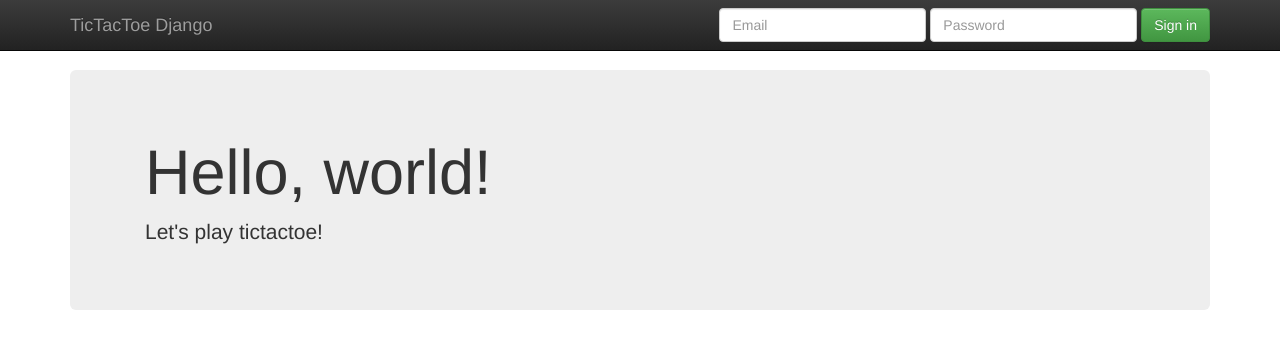
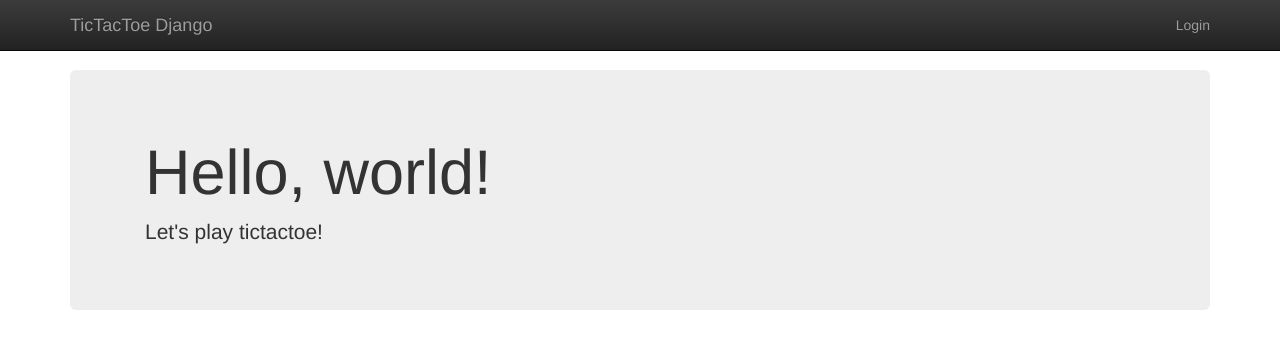
Before and after one commit to mariamiah/Tic-Tac-Toe-Django, a Django app: page / in a window 1280 px wide. Shown: the top 349 px of the page. Run offline with Django 3.2, Linux system fonts and the light colour scheme; some libraries are stand-ins or nearby versions.

Commit message:
ft(login): add login page - add login feature -add logout feature
[Delivers #167724866]

```diff
--- a/tictactoe/player/urls.py
+++ b/tictactoe/player/urls.py
@@ -1,6 +1,9 @@
 from django.urls import path
+from django.contrib.auth.views import LoginView, LogoutView
 from .views import home
 
 urlpatterns = [
-    path('home', home),
+    path('home', home, name ="player_home"),
+    path('login',LoginView.as_view(template_name="player/login_form.html"), name="player_login"),
+    path('logout', LogoutView.as_view(template_name=""), name="player_logout"),
 ]
--- a/tictactoe/player/views.py
+++ b/tictactoe/player/views.py
@@ -1,7 +1,9 @@
 from django.shortcuts import render
 from gameplay.models import Game
+from django.contrib.auth.decorators import login_required
 
 # Create your views here.
+@login_required
 def home(request):
     my_games = Game.objects.games_for_user(request.user)
     active_games = my_games.active()
--- a/tictactoe/templates/base.html
+++ b/tictactoe/templates/base.html
@@ -24,25 +24,15 @@
     <nav class="navbar navbar-inverse navbar-fixed-top" role="navigation">
       <div class="container">
         <div class="navbar-header">
-          <button type="button" class="navbar-toggle collapsed" data-toggle="collapse" data-target="#navbar" aria-expanded="false" aria-controls="navbar">
-            <span class="sr-only">Toggle navigation</span>
-            <span class="icon-bar"></span>
-            <span class="icon-bar"></span>
-            <span class="icon-bar"></span>
-          </button>
           <a class="navbar-brand" href="/">TicTacToe Django</a>
         </div>
-        <div id="navbar" class="navbar-collapse collapse">
-          <form class="navbar-form navbar-right" role="form">
-            <div class="form-group">
-              <input type="text" placeholder="Email" class="form-control">
-            </div>
-            <div class="form-group">
-              <input type="password" placeholder="Password" class="form-control">
-            </div>
-            <button type="submit" class="btn btn-success">Sign in</button>
-          </form>
-        </div><!--/.navbar-collapse -->
+       <ul class="nav navbar-nav navbar-right">
+         {% if user.is_authenticated %}
+            <li><a href="{% url 'player_logout' %}">Logout</a></li>
+          {% else %}
+          <li><a href="{% url 'player_login' %}">Login</a></li>
+          {% endif %}
+       </ul>
       </div>
     </nav>
     <div class="container">
--- a/tictactoe/tictactoe/settings.py
+++ b/tictactoe/tictactoe/settings.py
@@ -120,3 +120,6 @@ STATIC_URL = '/static/'
 STATICFILES_DIRS = [
     os.path.join(BASE_DIR, "static")
 ]
+LOGIN_REDIRECT_URL="player_home"
+LOGOUT_REDIRECT_URL="tictactoe_welcome"
+LOGIN_URL="player_login"
--- a/tictactoe/tictactoe/urls.py
+++ b/tictactoe/tictactoe/urls.py
@@ -18,7 +18,7 @@ from django.urls import path, include
 from .views import welcome
 
 urlpatterns = [
-    path('', welcome),
+    path('', welcome, name="tictactoe_welcome"),
     path('admin/', admin.site.urls),
     path('player/', include('player.urls')),
 ]
--- a/tictactoe/tictactoe/views.py
+++ b/tictactoe/tictactoe/views.py
@@ -1,4 +1,6 @@
-from django.shortcuts import render
+from django.shortcuts import render, redirect
 
 def welcome(request):
+    if request.user.is_authenticated:
+        return redirect('player_home')
     return render(request, 'tictactoe/welcome.html')
```
Also changed, not shown: tictactoe/templates/player/login_form.html (added, +14 -0 lines), 1 other file.
